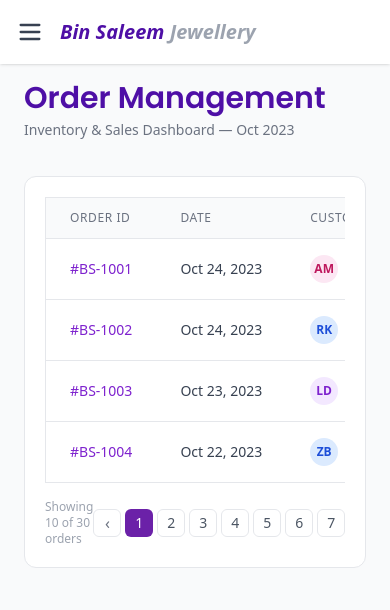
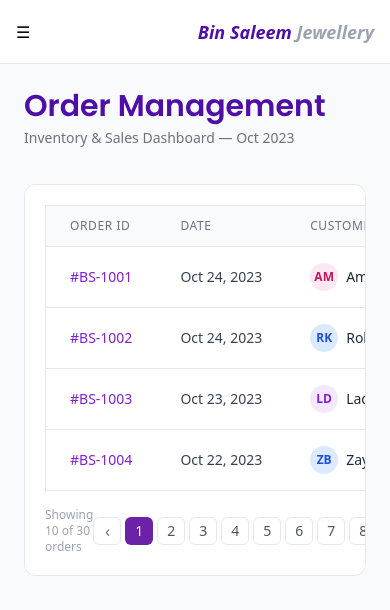
Before and after one commit to saeed-wasim/bin-saleem-jewellery, a Nuxt app: page /admin/orders in a window 390 px wide. Shown: the top 610 px of the page. Built offline with nearby package versions, Linux system fonts and the light colour scheme.

Commit message:
order design

```diff
--- /dev/null
+++ b/app/assets/css/scrollbar.css
@@ -0,0 +1,26 @@
+/* Chrome, Edge, Safari */
+.custom-scrollbar::-webkit-scrollbar {
+  width: 8px;
+  height: 8px;
+}
+
+.custom-scrollbar::-webkit-scrollbar-track {
+  background: #f3f4f6;
+  border-radius: 20px;
+}
+
+.custom-scrollbar::-webkit-scrollbar-thumb {
+  background: #4E0FA6;
+  border-radius: 20px;
+  transition: background 0.3s;
+}
+
+.custom-scrollbar::-webkit-scrollbar-thumb:hover {
+  background: #4E0FA6;
+}
+
+/* Firefox */
+.custom-scrollbar {
+  scrollbar-width: thin;
+  scrollbar-color: #4E0FA6 #f3f4f6;
+}
--- a/app/components/common/Drawer.vue
+++ b/app/components/common/Drawer.vue
@@ -32,7 +32,7 @@ const emit = defineEmits(["close", "confirm"]);
               <CloseIcon />
             </button>
           </div>
-          <div class="p-6 overflow-y-auto h-[calc(100vh-130px)]" >
+          <div class="p-6 custom-scrollbar overflow-y-auto h-[calc(100vh-130px)]" >
             <slot></slot>
           </div>
           <div class="flex justify-end gap-3 p-4 border-t border-gray-200">
--- a/app/components/common/Table.vue
+++ b/app/components/common/Table.vue
@@ -16,8 +16,8 @@ const backendUrl = config.public.backendUrl;
 </script>
 
 <template>
-  <div class="overflow-x-auto">
-    <table class="w-full bg-white border border-gray-200">
+  <div>
+    <table class="w-full bg-white border border-gray-200 custom-scrollbar overflow-x-auto">
       <thead>
         <tr class="bg-gray-50 border-b border-gray-200">
           <th
--- a/app/components/layouts/Header.vue
+++ b/app/components/layouts/Header.vue
@@ -5,27 +5,24 @@ import notificationsIcon from "~/assets/icons/notifications.vue";
 
 <template>
   <header
-    class="flex justify-between md:left-64 h-16 bg-white border-b z-50 flex items-center px-6"
+    class="h-16 bg-white border-b flex items-center justify-between px-6 shrink-0"
   >
-    <div class="flex items-center gap-4">
     <div class="relative hidden sm:block">
-        <span class="absolute inset-y-0 left-3 flex items-center text-gray-400">
+      <span class="absolute left-3 top-1/2 -translate-y-1/2 text-gray-400">
         <searchIcon />
       </span>
+
       <input
         type="search"
         placeholder="Search..."
-          class="h-10 rounded-full border border-gray-300 bg-white pl-10 pr-4 text-sm text-gray-700 focus:border-theme focus:outline-none focus:ring-2 focus:ring-themeSoft"
+        class="h-10 w-72 rounded-full border pl-10 pr-4 focus:outline-none"
       />
     </div>
-    </div>
 
-    <div class="flex items-center gap-4">
     <button
-        class="rounded-full border border-gray-200 bg-white p-2 text-gray-600 hover:bg-gray-50"
+      class="border rounded-full p-2"
     >
       <notificationsIcon />
     </button>
-    </div>
   </header>
 </template>
--- a/app/components/layouts/Sidebar.vue
+++ b/app/components/layouts/Sidebar.vue
@@ -11,47 +11,33 @@ import ReviewsIcon from "~/assets/icons/reviews.vue";
 import PaymentsIcon from "~/assets/icons/payments.vue";
 
 const route = useRoute();
+
 const isOpen = ref(false);
 
 const navItems = [
-  {
-    name: "Dashboard",
-    path: "/admin",
-    icon: DashboardIcon,
-  },
-  {
-    name: "Products",
-    path: "/admin/products",
-    icon: CategoriesIcon,
-  },
-  {
-    name: "Orders",
-    path: "/admin/orders",
-    icon: OrdersIcon,
-  },
-  {
-    name: "Customers",
-    path: "/admin/customers",
-    icon: CustomersIcon,
-  },
-  {
-    name: "Inventory",
-    path: "/admin/inventory",
-    icon: InventoryIcon,
-  },
-  {
-    name: "Reviews",
-    path: "/admin/reviews",
-    icon: ReviewsIcon,
-  },
-  {
-    name: "Payments",
-    path: "/admin/payments",
-    icon: PaymentsIcon,
-  },
+  { name: "Dashboard", path: "/admin", icon: DashboardIcon },
+  { name: "Products", path: "/admin/products", icon: CategoriesIcon },
+  { name: "Orders", path: "/admin/orders", icon: OrdersIcon },
+  { name: "Customers", path: "/admin/customers", icon: CustomersIcon },
+  { name: "Inventory", path: "/admin/inventory", icon: InventoryIcon },
+  { name: "Reviews", path: "/admin/reviews", icon: ReviewsIcon },
+  { name: "Payments", path: "/admin/payments", icon: PaymentsIcon },
 ];
 
-const isActive = (path) => route.path === path;
+const isActive = (path) => {
+  if (path === "/admin") {
+    return route.path === "/admin";
+  }
+
+  if (path === "/admin/orders") {
+    return (
+      route.path === "/admin/orders" ||
+      route.path.startsWith("/admin/order/")
+    );
+  }
+
+  return route.path === path;
+};
 
 const closeSidebar = () => {
   isOpen.value = false;
@@ -59,31 +45,19 @@ const closeSidebar = () => {
 </script>
 
 <template>
-  <!-- Mobile Header -->
+  <!-- Mobile Top Bar -->
   <div
-    class="md:hidden fixed top-0 left-0 right-0 h-16 bg-white shadow z-40 flex items-center px-4"
+    class="fixed top-0 left-0 right-0 h-16 bg-white border-b flex items-center justify-between px-4 md:hidden z-40"
   >
-    <button class="text-gray-700" @click="isOpen = true">
-      <svg
-        xmlns="http://www.w3.org/2000/svg"
-        class="w-7 h-7"
-        fill="none"
-        viewBox="0 0 24 24"
-        stroke="currentColor"
-      >
-        <path
-          stroke-linecap="round"
-          stroke-linejoin="round"
-          stroke-width="2"
-          d="M4 6h16M4 12h16M4 18h16"
-        />
-      </svg>
+    <button @click="isOpen = true">
+      ☰
     </button>
 
-<h1 class="text-xl font-bold italic text-theme px-4">
-        Bin Saleem
-        <span class="text-gray-400">Jewellery</span>
-      </h1>  </div>
+    <h1 class="font-bold italic text-theme text-lg">
+      Bin Saleem
+      <span class="text-gray-400">Jewellery</span>
+    </h1>
+  </div>
 
   <!-- Overlay -->
   <div
@@ -94,38 +68,47 @@ const closeSidebar = () => {
 
   <!-- Sidebar -->
   <aside
-    class="fixed left-0 top-0 h-screen w-64 bg-white border-r"
+    class="fixed left-0 top-0 z-50 h-screen w-64 bg-white border-r transition-transform duration-300"
     :class="isOpen ? 'translate-x-0' : '-translate-x-full md:translate-x-0'"
   >
-    <!-- Logo -->
-    <div class="px-6 h-16 border-b border-gray-200 flex items-center justify-between">
-      <h1 class="text-xl font-bold italic text-theme">
+    <div
+      class="h-16 border-b flex items-center justify-between px-6"
+    >
+      <h1 class="text-xl italic font-bold text-theme">
         Bin Saleem
         <span class="text-gray-400">Jewellery</span>
       </h1>
 
-      <button class="md:hidden" @click="closeSidebar">✕</button>
+      <button
+        class="md:hidden"
+        @click="closeSidebar"
+      >
+        ✕
+      </button>
     </div>
 
-    <!-- Navigation -->
-    <nav class="flex-1 overflow-y-auto py-6">
+    <nav class="py-6 custom-scrollbar overflow-y-auto h-[calc(100vh-64px)]">
       <ul class="space-y-1">
-        <li v-for="item in navItems" :key="item.name">
+        <li
+          v-for="item in navItems"
+          :key="item.name"
+        >
           <NuxtLink
             :to="item.path"
-            class="flex items-center px-6 py-3 min-w-0 transition-all duration-200"
+            @click="closeSidebar"
+            class="flex items-center px-6 py-3 transition"
             :class="
               isActive(item.path)
-                ? 'text-theme bg-themeSoft border-r-4 border-theme'
-                : 'text-gray-600 hover:text-theme hover:bg-themeSoft'
+                ? 'bg-themeSoft text-theme border-r-4 border-theme'
+                : 'hover:bg-themeSoft text-gray-600 hover:text-theme'
             "
-            @click="closeSidebar"
           >
-            <component :is="item.icon" class="w-5 h-5 mr-3 shrink-0" />
+            <component
+              :is="item.icon"
+              class="mr-3 h-5 w-5"
+            />
 
-            <span class="font-medium truncate">
-              {{ item.name }}
-            </span>
+            {{ item.name }}
           </NuxtLink>
         </li>
       </ul>
--- a/app/layouts/admin.vue
+++ b/app/layouts/admin.vue
@@ -1,18 +1,14 @@
 <template>
-  <div class="flex h-screen !bg-white">
-    <!-- Sidebar -->
+  <div class=" custom-scrollbar h-screen overflow-hidden bg-gray-50">
     <Sidebar />
 
-    <!-- Main Area -->
-    <div class="w-full md:ml-64">
-      <!-- Fixed Header -->
+    <!-- Right Side -->
+    <div class="md:pl-64 h-screen flex flex-col">
       <Header />
 
-      <!-- Scrollable Content -->
-      <main class="h-[calc(100vh-64px)] overflow-x-auto overflow-y-auto pt-4 bg-gray-50">
-        <div class="px-6 min-w-full">
-          <slot />
-        </div>
+      <!-- Page -->
+      <main class="flex-1 custom-scrollbar  overflow-auto p-6">
+        <slot />
       </main>
     </div>
   </div>
--- a/app/modules/orders/components/Order.vue
+++ b/app/modules/orders/components/Order.vue
@@ -127,7 +127,7 @@ function avatarColor(initials) {
 
 
     <!-- Active Transactions -->
-    <div class="bg-white rounded-xl border border-gray-200 p-5 overflow-x-auto">
+    <div class="bg-white rounded-xl border border-gray-200 p-5 custom-scrollbar  overflow-x-auto">
 
     <CommonTable
   :columns="tableColumns"
--- a/app/modules/products/components/tabs/items/Items.vue
+++ b/app/modules/products/components/tabs/items/Items.vue
@@ -144,7 +144,7 @@ defineExpose({
   <div>
 
  <div class="border-b border-gray-200 mb-6 w-full">
-        <div class="flex gap-4 overflow-x-auto">
+        <div class="flex gap-4 custom-scrollbar overflow-x-auto">
           <button
             v-for="tab in categoryTabs"
             :key="tab.id"
--- a/app/pages/admin/customers.vue
+++ b/app/pages/admin/customers.vue
@@ -23,7 +23,7 @@
         <div v-if="loading" class="text-gray-500">Loading customers...</div>
         <div v-else-if="error" class="text-red-600">{{ error }}</div>
         <div v-else-if="customers.length === 0" class="text-gray-500">No customers found.</div>
-        <div v-else class="overflow-x-auto">
+        <div v-else class=" custom-scrollbar overflow-x-auto">
           <table class="min-w-full text-sm">
             <thead class="bg-gray-50">
               <tr>
--- a/nuxt.config.ts
+++ b/nuxt.config.ts
@@ -2,7 +2,9 @@
 export default defineNuxtConfig({
   compatibilityDate: "2025-07-15",
   devtools: { enabled: true },
-  css: ["~/assets/css/main.css"],
+  css: ["~/assets/css/main.css",
+        "~/assets/css/scrollbar.css",
+  ],
   runtimeConfig: {
     public: {
       backendUrl: process.env.BACKEND_URL || process.env.API_BASE_URL || "http://localhost:3001",
```
Lines whose indentation alone changed are shown as unchanged.
